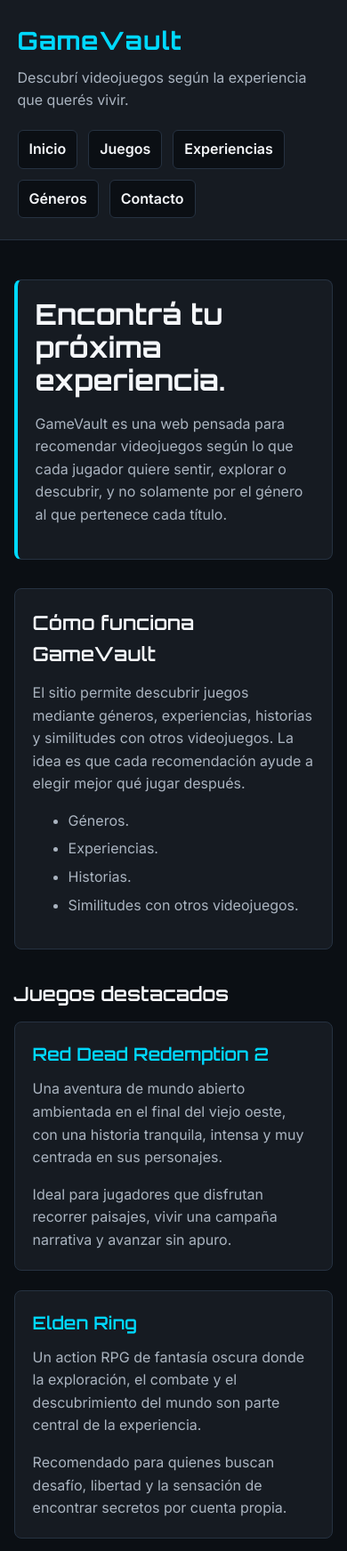
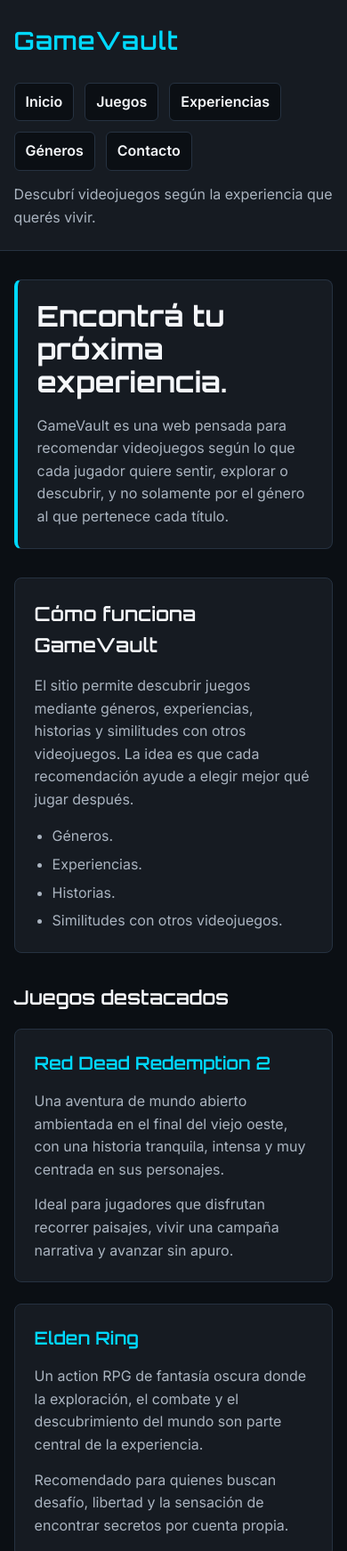
Before and after one commit to S-Nievas/coderhouse-web-development, a plain HTML site: page gamevault/index.html in a window 390 px wide. Shown: the top 1743 px of the page at 89% size. Drawn offline with Linux system fonts and the light colour scheme.

Commit message:
Add GameVault flexbox layout

```diff
--- a/gamevault/index.html
+++ b/gamevault/index.html
@@ -12,11 +12,10 @@
 <body>
     <!-- Encabezado y navegación principal -->
     <header class="site-header">
-        <p class="site-brand"><strong>GameVault</strong></p>
-        <p class="site-tagline">Descubrí videojuegos según la experiencia que querés vivir.</p>
+        <nav class="main-nav">
+            <a class="brand" href="index.html">GameVault</a>
 
-        <nav class="main-nav">
-            <ul class="nav-list">
+            <ul class="nav-links">
                 <li><a href="index.html">Inicio</a></li>
                 <li><a href="pages/juegos.html">Juegos</a></li>
                 <li><a href="pages/experiencias.html">Experiencias</a></li>
@@ -24,11 +23,13 @@
                 <li><a href="pages/contacto.html">Contacto</a></li>
             </ul>
         </nav>
+
+        <p class="site-tagline">Descubrí videojuegos según la experiencia que querés vivir.</p>
     </header>
 
     <!-- Contenido principal -->
     <main class="main-content">
-        <section class="intro-section">
+        <section class="hero">
             <h1>Encontrá tu próxima experiencia.</h1>
             <p>
                 GameVault es una web pensada para recomendar videojuegos según lo que cada
@@ -56,6 +57,7 @@
         <section class="featured-games">
             <h2>Juegos destacados</h2>
 
+            <div class="game-list">
                 <article class="game-card">
                     <h3>Red Dead Redemption 2</h3>
                     <p>
@@ -103,8 +105,8 @@
                         combates con distintas formas de jugar.
                     </p>
                 </article>
+            </div>
         </section>
-
     </main>
 
     <!-- Pie de página -->
--- a/gamevault/styles/styles.css
+++ b/gamevault/styles/styles.css
@@ -1,10 +1,11 @@
 /* Reset y estilos generales */
 * {
+    margin: 0;
+    padding: 0;
     box-sizing: border-box;
 }
 
 body {
-    margin: 0;
     background-color: #0B0F14;
     color: #F5F7FA;
     font-family: 'Inter', sans-serif;
@@ -12,16 +13,20 @@ body {
     line-height: 1.6;
 }
 
+ul {
+    padding-left: 20px;
+    color: #AAB4C0;
+}
+
 /* Tipografías y títulos */
 h1,
 h2,
 h3,
-.site-brand {
+.brand {
     font-family: 'Orbitron', sans-serif;
 }
 
 h1 {
-    margin: 0 0 18px;
     color: #F5F7FA;
     font-size: 42px;
     font-weight: 700;
@@ -29,57 +34,61 @@ h1 {
 }
 
 h2 {
-    margin: 0 0 14px;
     color: #F5F7FA;
     font-size: 26px;
     font-weight: 600;
 }
 
 h3 {
-    margin: 0 0 10px;
     color: #00D9FF;
     font-size: 20px;
     font-weight: 600;
 }
 
 p {
-    margin: 0 0 16px;
     color: #AAB4C0;
     font-weight: 400;
 }
 
-ul {
-    margin: 0 0 16px;
-    color: #AAB4C0;
-}
-
-/* Header */
+/* Header y navbar */
 .site-header {
-    padding: 28px 8%;
     background-color: #161B22;
     border-bottom: 1px solid #263241;
 }
 
-.site-brand {
-    margin: 0 0 6px;
+.main-nav {
+    width: min(1120px, 92%);
+    margin: 0 auto;
+    padding: 24px 0 14px;
+    display: flex;
+    justify-content: space-between;
+    align-items: center;
+    gap: 24px;
+}
+
+.brand {
     color: #00D9FF;
     font-size: 28px;
     font-weight: 700;
     letter-spacing: 1px;
+    text-decoration: none;
 }
 
 .site-tagline {
-    margin-bottom: 20px;
+    width: min(1120px, 92%);
+    margin: 0 auto;
+    padding: 0 0 24px;
     color: #AAB4C0;
 }
 
 /* Navegación */
-.nav-list {
+.nav-links {
+    padding-left: 0;
     display: flex;
     flex-wrap: wrap;
+    justify-content: flex-end;
+    align-items: center;
     gap: 12px;
-    margin: 0;
-    padding: 0;
     list-style: none;
 }
 
@@ -90,15 +99,19 @@ ul {
     text-decoration: none;
 }
 
-.main-nav a {
+.main-nav .brand {
+    color: #00D9FF;
+}
+
+.nav-links a {
     display: inline-block;
     padding: 8px 12px;
+    background-color: #0B0F14;
     border: 1px solid #263241;
     border-radius: 6px;
-    background-color: #0B0F14;
 }
 
-.main-nav a:hover,
+.nav-links a:hover,
 .footer-links a:hover {
     color: #00D9FF;
     border-color: #00D9FF;
@@ -108,40 +121,85 @@ ul {
 .main-content {
     width: min(1120px, 92%);
     margin: 0 auto;
-    padding: 44px 0;
+    padding: 48px 0;
+}
+
+.hero,
+.intro-section,
+.content-section,
+.contact-section {
+    margin-bottom: 32px;
+    padding: 32px;
+    background-color: #161B22;
+    border: 1px solid #263241;
+    border-radius: 8px;
+}
+
+.hero {
+    display: flex;
+    flex-direction: column;
+    gap: 18px;
+    border-left: 4px solid #00D9FF;
 }
 
 .intro-section,
 .content-section,
 .contact-section {
-    margin-bottom: 32px;
-    padding: 28px;
-    background-color: #161B22;
-    border: 1px solid #263241;
-    border-radius: 8px;
+    display: flex;
+    flex-direction: column;
+    gap: 16px;
 }
 
 .intro-section {
     border-left: 4px solid #00D9FF;
 }
 
-.feature-list li {
-    margin-bottom: 6px;
+.feature-list {
+    display: flex;
+    flex-direction: column;
+    gap: 6px;
 }
 
-/* Juegos, experiencias y géneros */
+/* Juegos destacados y listados */
 .featured-games {
     margin-bottom: 32px;
+}
+
+.featured-games h2 {
+    margin-bottom: 18px;
+}
+
+.game-list,
+.games-list {
+    display: flex;
+    flex-wrap: wrap;
+    align-items: stretch;
+    gap: 24px;
+}
+
+.game-list .game-card {
+    flex: 1 1 240px;
+}
+
+.games-list .game-card {
+    flex: 1 1 460px;
 }
 
 .game-card,
 .experience-card,
 .genre-card {
-    margin-bottom: 22px;
     padding: 24px;
+    display: flex;
+    flex-direction: column;
+    gap: 14px;
     background-color: #161B22;
     border: 1px solid #263241;
     border-radius: 8px;
+}
+
+.experience-card,
+.genre-card {
+    margin-bottom: 22px;
 }
 
 .game-card:hover,
@@ -150,37 +208,40 @@ ul {
     border-color: #00D9FF;
 }
 
-.game-card p:last-child,
-.experience-card ul:last-child,
-.genre-card p:last-child {
-    margin-bottom: 0;
+.experience-card ul,
+.genre-card ul {
+    display: flex;
+    flex-direction: column;
+    gap: 6px;
 }
 
 /* Story Vault */
 .story-vault {
-    margin-top: 20px;
+    margin-top: 8px;
     padding: 18px;
+    display: flex;
+    flex-direction: column;
+    gap: 10px;
     background-color: #0B0F14;
     border-left: 4px solid #00D9FF;
     border-radius: 6px;
 }
 
-.story-vault p {
-    margin-bottom: 0;
-}
-
 /* Formularios */
 .contact-form {
     max-width: 720px;
+    display: flex;
+    flex-direction: column;
+    gap: 18px;
 }
 
 .form-field {
-    margin-bottom: 18px;
+    display: flex;
+    flex-direction: column;
+    gap: 8px;
 }
 
 label {
-    display: block;
-    margin-bottom: 8px;
     color: #F5F7FA;
     font-weight: 600;
 }
@@ -210,6 +271,7 @@ textarea {
 }
 
 .primary-button {
+    align-self: flex-start;
     padding: 12px 18px;
     background-color: #00D9FF;
     color: #0B0F14;
@@ -234,19 +296,31 @@ textarea {
 }
 
 .site-footer p {
+    margin-bottom: 16px;
     color: #F5F7FA;
 }
 
 .footer-links {
+    padding-left: 0;
     display: flex;
     flex-wrap: wrap;
+    align-items: center;
     gap: 14px;
-    margin: 0;
-    padding: 0;
     list-style: none;
 }
 
 /* Ajustes responsive simples */
+@media (max-width: 760px) {
+    .main-nav {
+        flex-direction: column;
+        align-items: flex-start;
+    }
+
+    .nav-links {
+        justify-content: flex-start;
+    }
+}
+
 @media (max-width: 640px) {
     h1 {
         font-size: 32px;
@@ -256,17 +330,17 @@ textarea {
         font-size: 22px;
     }
 
-    .site-header,
-    .site-footer {
-        padding: 24px 5%;
+    .main-content {
+        padding: 32px 0;
     }
 
+    .hero,
     .intro-section,
     .content-section,
     .contact-section,
     .game-card,
     .experience-card,
     .genre-card {
-        padding: 20px;
+        padding: 22px;
     }
 }
```
Also changed, not shown: gamevault/pages/contacto.html (+5 -4 lines), gamevault/pages/experiencias.html (+5 -4 lines), gamevault/pages/generos.html (+5 -4 lines), gamevault/pages/juegos.html (+7 -4 lines), gamevault/README.md, gamevault/assets/img/gamevault-home-cards.png (renamed from gamevault/assets/img/gamevault-cards.png), gamevault/assets/img/gamevault-home-hero.png (renamed from gamevault/assets/img/gamevault-home.png). Lines whose indentation alone changed are shown as unchanged.
